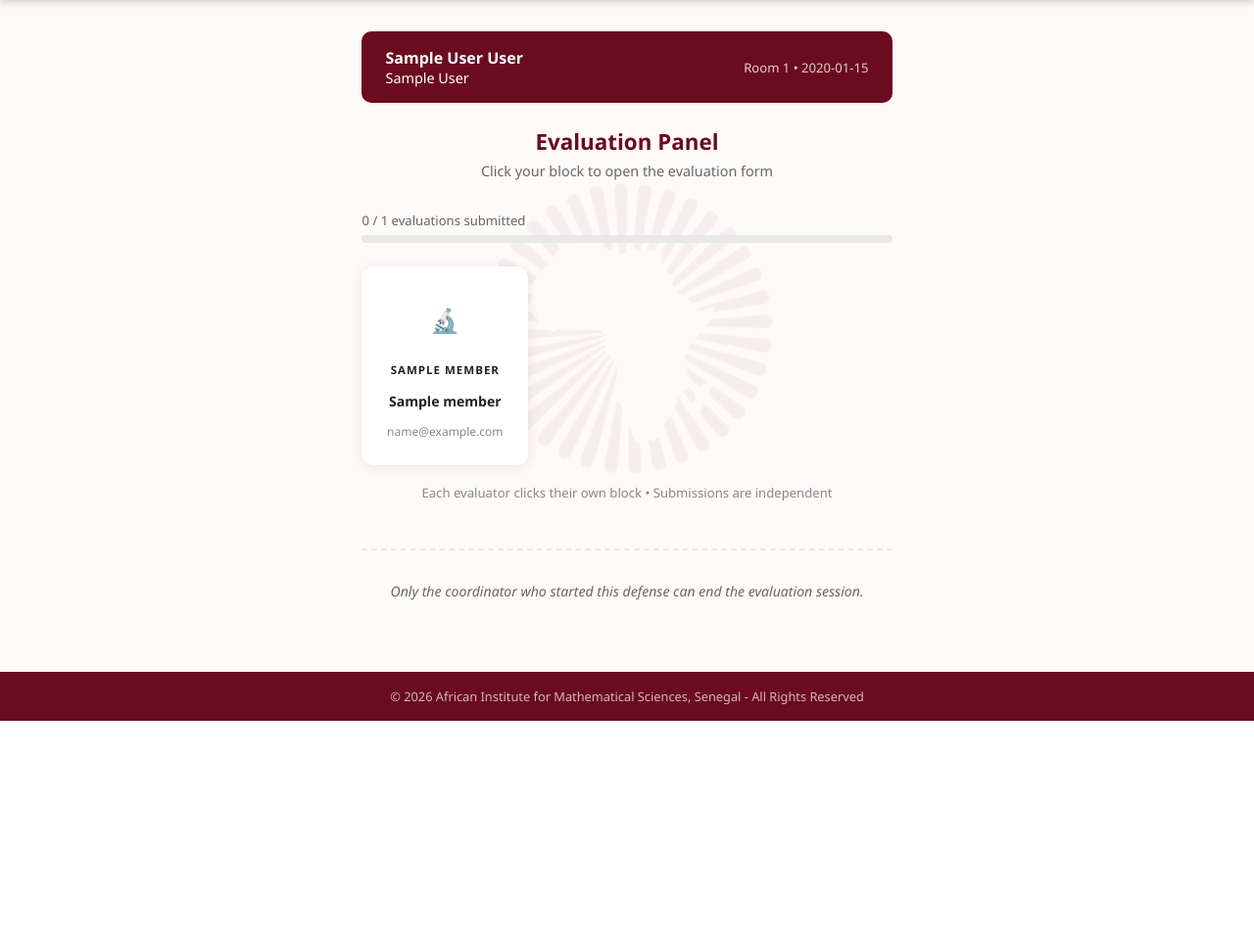
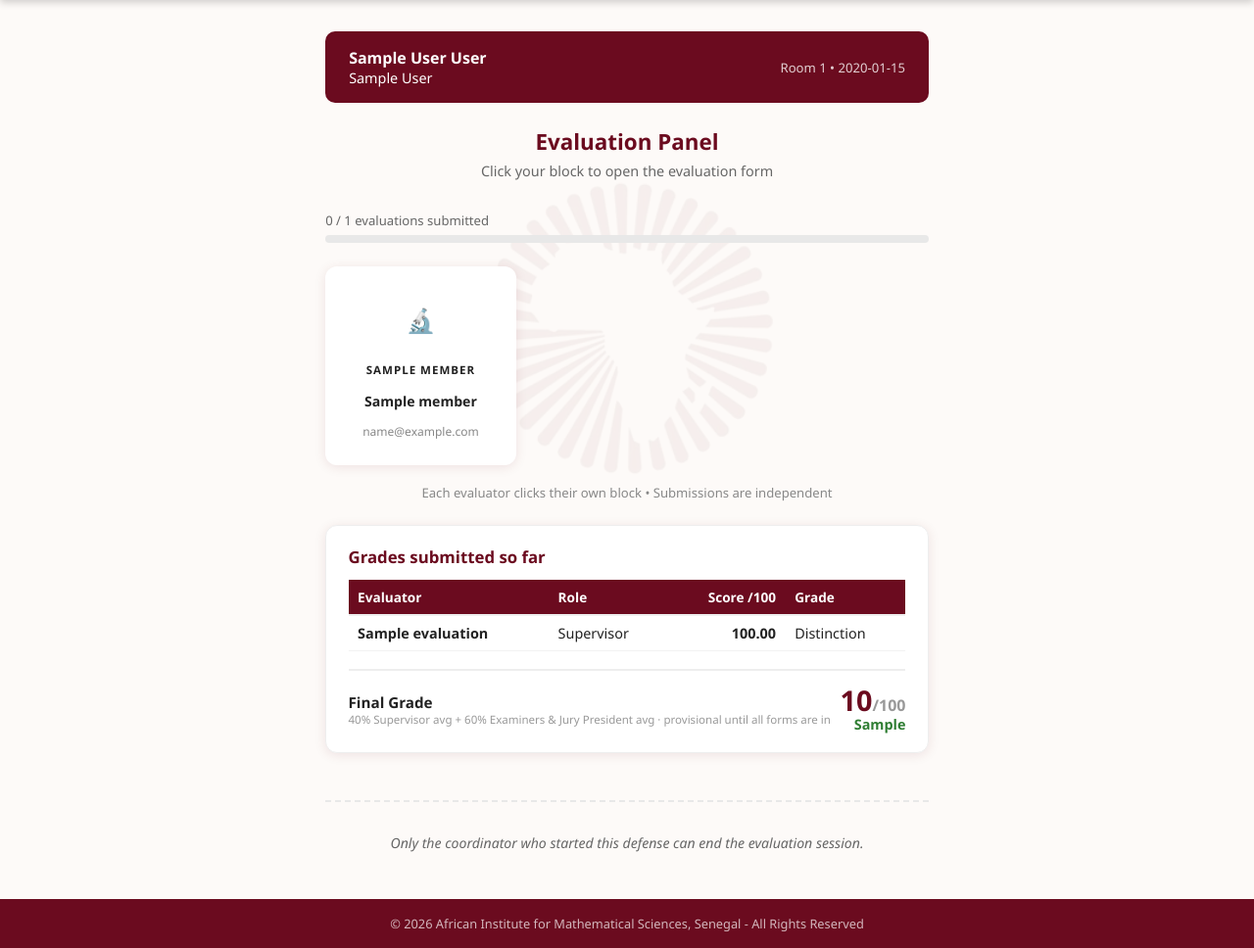
Before and after one commit to hakimLyon/Forms, a Django app: template defense/templates/defense/panel_members.html in a window 1280 px wide. Shown: the part 64-1032 px from the top of the page at 98% size. Before the commit the page ends 800 px from the top, so only its background shows below. Run offline with Django 5.2, Linux system fonts and the light colour scheme; tables that the repository leaves empty hold one stand-in row (values such as "Sample post"); the template is opened without the code that fills it: values that come from a table or form of the project are taken from there, most other values are stand-ins (such as "Sample title", 1, 10 or a date in 2020); parts of the project's set-up code (start-up, migrations or seed data) failed here and were passed over.

Commit message:
Panel: show per-evaluator grades and provisional final grade once a form is submitted

```diff
--- a/defense/templates/defense/panel_members.html
+++ b/defense/templates/defense/panel_members.html
@@ -125,6 +125,51 @@
     Each evaluator clicks their own block &bull; Submissions are independent
 </p>
 
+{% if evaluations %}
+<div class="card" style="margin-top:1.5rem; background:#fff; border:1px solid #eee; border-radius:12px; padding:1.2rem 1.4rem;">
+    <div style="font-weight:700; color:var(--aims-red); margin-bottom:0.8rem; font-size:1.05rem;">
+        Grades submitted so far
+    </div>
+    <div style="overflow-x:auto;">
+    <table style="width:100%; border-collapse:collapse; font-size:0.9rem;">
+        <thead>
+            <tr style="text-align:left; border-bottom:2px solid #eee; color:#777;">
+                <th style="padding:0.5rem 0.6rem;">Evaluator</th>
+                <th style="padding:0.5rem 0.6rem;">Role</th>
+                <th style="padding:0.5rem 0.6rem; text-align:right;">Score /100</th>
+                <th style="padding:0.5rem 0.6rem;">Grade</th>
+            </tr>
+        </thead>
+        <tbody>
+            {% for ev in evaluations %}
+            <tr style="border-bottom:1px solid #f2f2f2;">
+                <td style="padding:0.5rem 0.6rem; font-weight:600;">{{ ev.evaluator_name }}</td>
+                <td style="padding:0.5rem 0.6rem;">{{ ev.get_role_display }}</td>
+                <td style="padding:0.5rem 0.6rem; text-align:right; font-weight:700;">{{ ev.total_score_percent|floatformat:2 }}</td>
+                <td style="padding:0.5rem 0.6rem;">{{ ev.grade_label }}</td>
+            </tr>
+            {% endfor %}
+        </tbody>
+    </table>
+    </div>
+
+    {% if scores %}
+    <div style="display:flex; justify-content:space-between; align-items:center; flex-wrap:wrap; gap:0.6rem; margin-top:1.1rem; padding-top:1rem; border-top:2px solid #eee;">
+        <div>
+            <div style="font-size:0.95rem; font-weight:700;">Final Grade</div>
+            <div style="font-size:0.72rem; color:#999;">
+                40% Supervisor avg + 60% Examiners &amp; Jury President avg &middot; provisional until all forms are in
+            </div>
+        </div>
+        <div style="text-align:right;">
+            <div style="font-size:1.8rem; font-weight:800; color:var(--aims-red); line-height:1;">{{ scores.final_score }}<span style="font-size:1rem; color:#999;">/100</span></div>
+            <div style="font-size:0.9rem; font-weight:700; color:var(--green,#1a8f3c);">{{ scores.final_grade }}</div>
+        </div>
+    </div>
+    {% endif %}
+</div>
+{% endif %}
+
 {# ── End Defense button - only for the person who started ─── #}
 <div class="end-section">
     {% if can_end %}
```
Also changed, not shown: defense/views.py (+7 -4 lines).
